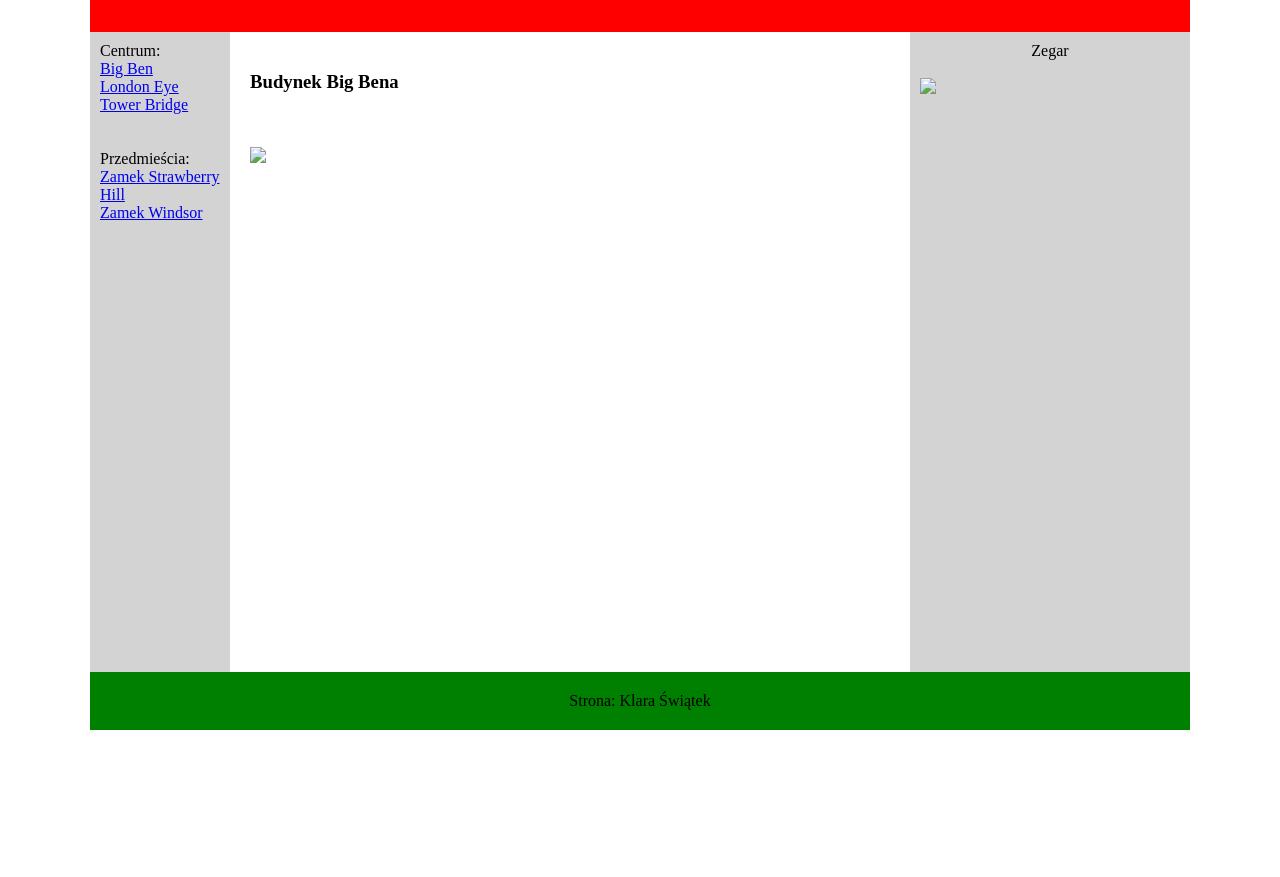
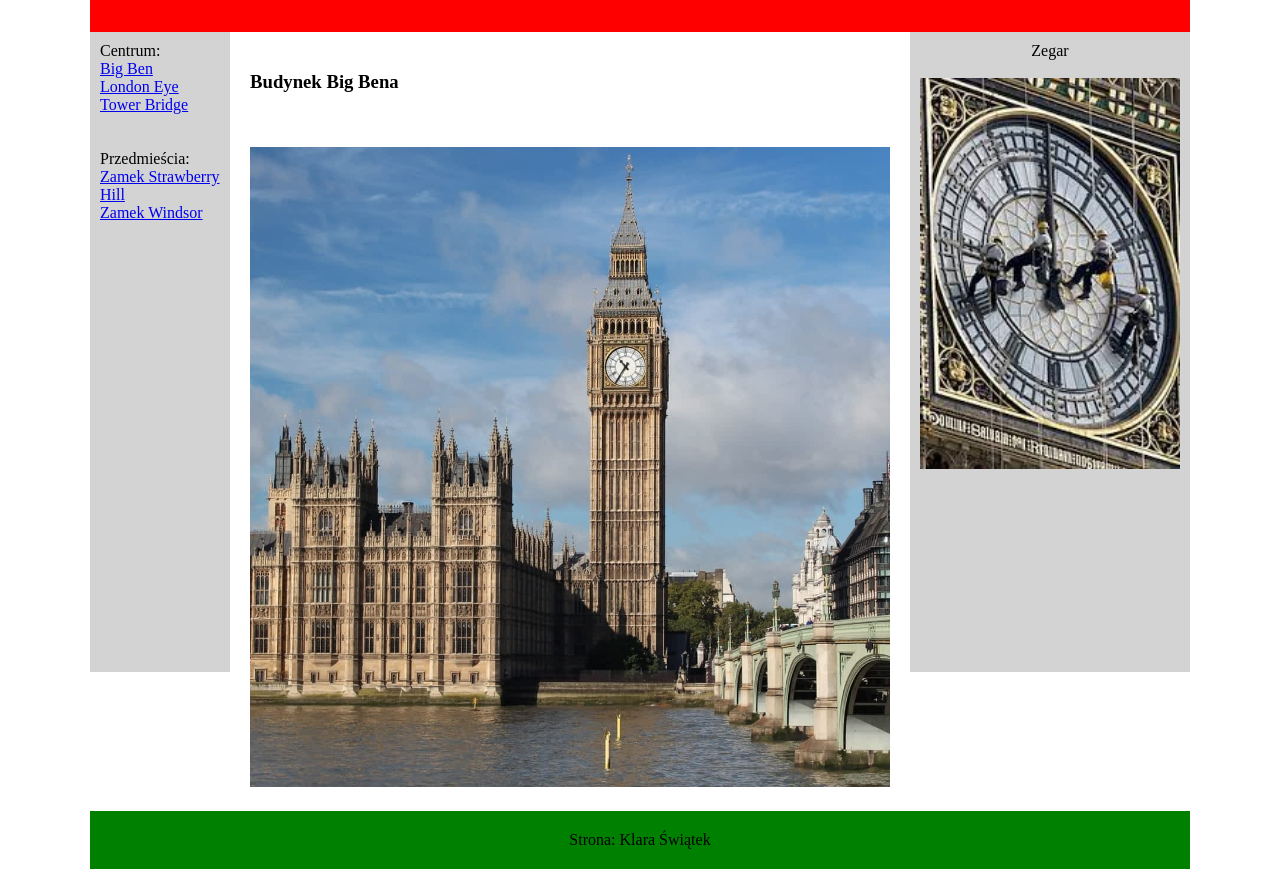
Before and after one commit to slo-1c-34-2021/s3, a plain HTML site: page bigben.html in a window 1280 px wide. Shown: the part 73-950 px from the top of the page. Before the commit the page ends 811 px from the top, so only its background shows below. Drawn offline with Linux system fonts and the light colour scheme.

Commit message:
Update bigben.html

```diff
--- a/bigben.html
+++ b/bigben.html
@@ -77,13 +77,13 @@
 			<h3>Budynek Big Bena</h3>
 
 			<br /><br />
-					<img src="odn/bigben.jpg" width="640" high="360" /><br />
+					<img src="bigben.jpg" width="640" high="360" /><br />
 
 		</div>
 
 		<div id="ad">
 				<center> Zegar </center> <br />
-				<img id = "aaa" src="img/zegar.jpg" width="260" high="462" /><br />
+				<img id = "aaa" src="zegar.jpg" width="260" high="462" /><br />
 
 		</div>
 
```
